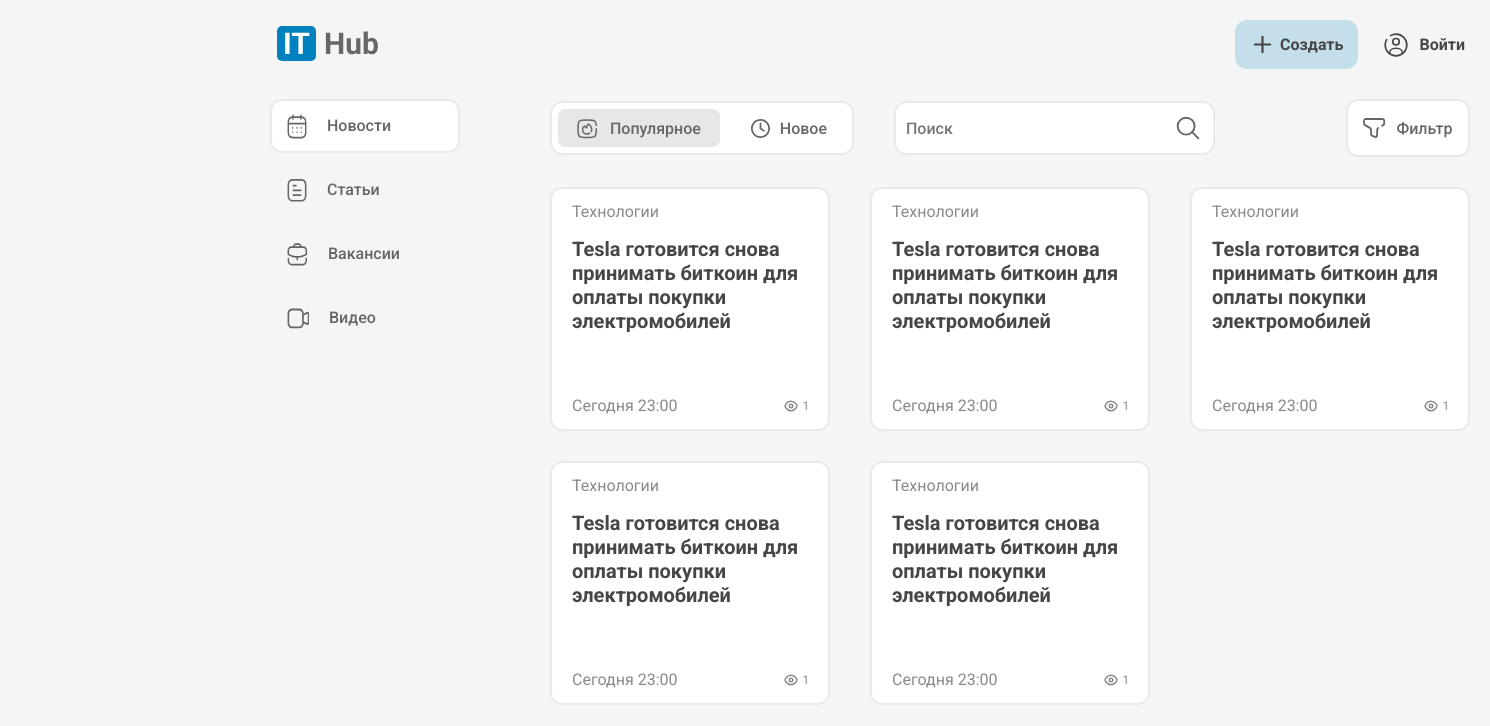
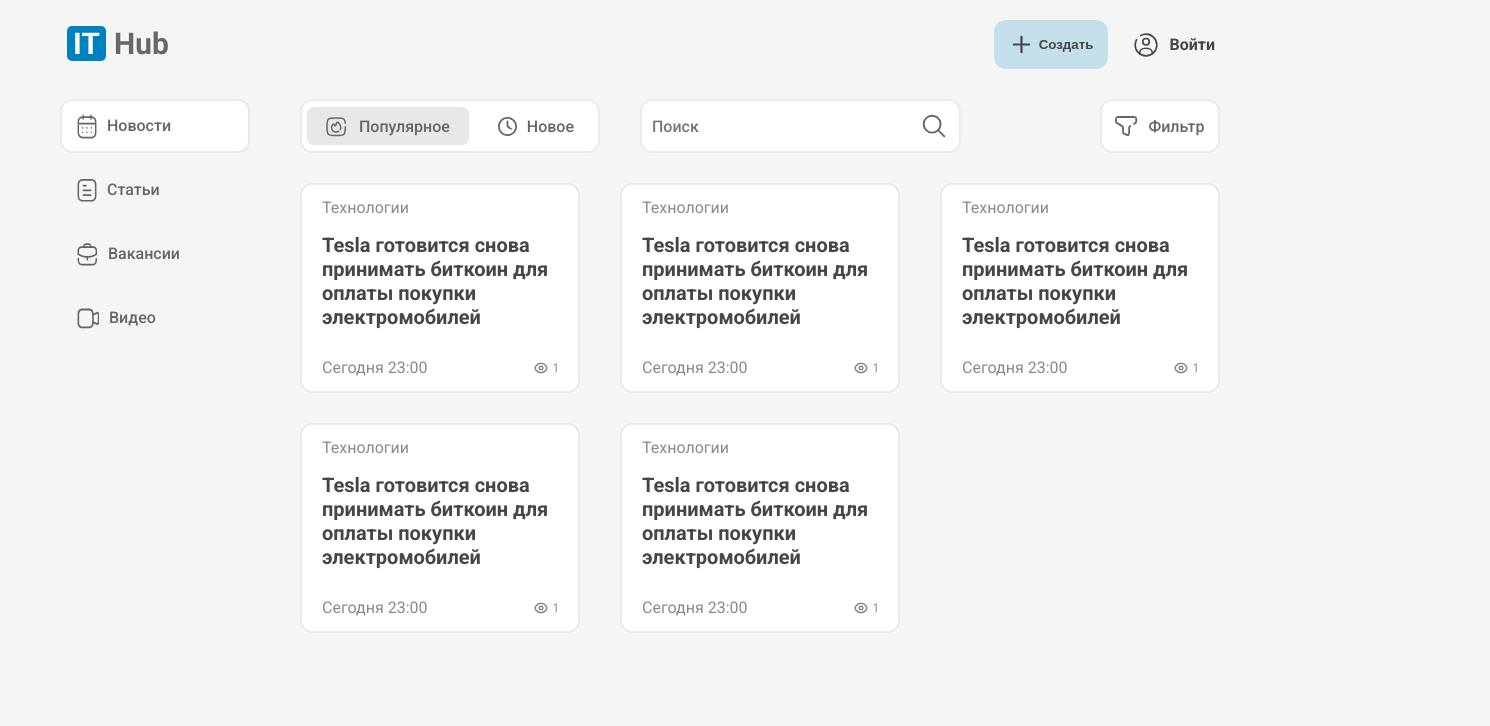
Before and after one commit to SpaceTeamX/ItHubFrontend, a React (Vite) app: page / in a window 1280 px wide. Shown: the top 726 px of the page, 1490 px wide, since content can reach past the window. Built offline with nearby package versions, Linux system fonts and the light colour scheme.

Commit message:
исправлены стили

```diff
--- a/src/app.module.scss
+++ b/src/app.module.scss
@@ -1,7 +1,8 @@
 .app {
   width: 1200px;
   padding: 0 20px;
-  margin: 20px 250px;
+  margin: 20px auto;
+
   .main {
     display: flex;
     margin-top: 30px;
--- a/src/components/Header/Header.jsx
+++ b/src/components/Header/Header.jsx
@@ -28,10 +28,10 @@
       <div className={style.wrapper}>
         <div className={style.buttonWrapper}>
 
-          <div onClick={() => setIsActive(!isActive)} className={style.button} >
+          <button onClick={() => setIsActive(!isActive)} className={style.button} >
             <img src="/assets/plus.svg" alt="plusIcon" />
             <p>Создать</p>
-          </div>
+          </button>
           {(isActive) &&
             <div className={style.popup}>
               <ul>
--- a/src/components/Header/header.module.scss
+++ b/src/components/Header/header.module.scss
@@ -1,7 +1,7 @@
 .header {
   display: flex;
 
-  width: 1200px;
+  width: 100%;
   justify-content: space-between;
   align-items: center;
   font-weight: 500;
@@ -35,7 +35,6 @@
       }
       .popup {
         position: absolute;
-        width: 120px;
         right: 0;
         margin-top: 10px;
         background-color: #c5dfeb;
--- a/src/components/Navbar/NavBarItem/NavBarItem.jsx
+++ b/src/components/Navbar/NavBarItem/NavBarItem.jsx
@@ -1,7 +1,7 @@
 import { useDispatch, useSelector } from 'react-redux'
 import style from './navbaritem.module.scss'
 import { setNavItemId } from '../../../redux/navBarSlice'
-import { Link } from 'react-router-dom'
+import { NavLink } from 'react-router-dom'
 
 const NavBarItem = ({ item, index }) => {
 
@@ -9,21 +9,19 @@
   const { navItemId } = useSelector(state => state.navBar)
 
   const handleClick = (index) => {
-
     dispatch(setNavItemId(index))
   }
 
-
   return (
-    <div className={index == navItemId ? style.active : style.wrapper} >
-      <Link
+    <div className={index == navItemId ? style.active : style.wrapper}>
+      <NavLink
         to={item.link}
         className={style.btn}
         onClick={() => handleClick(index)}
       >
         <img src={item.img} alt="" />
         <p>{item.name}</p>
-      </Link>
+      </NavLink>
     </div>
   )
 }
--- a/src/components/Navbar/NavBarItem/navbaritem.module.scss
+++ b/src/components/Navbar/NavBarItem/navbaritem.module.scss
@@ -1,37 +1,23 @@
-.wrapper {
+@mixin block($color) {
   display: block;
   border-radius: 12px;
   padding: 0 15px;
-  cursor: pointer;
+  border: 2px solid $color;
+  margin-bottom: 10px;
+}
 
-  border: 2px solid transparent;
-  .btn {
-    display: flex;
-    height: 50px;
-    margin-bottom: 10px;
-    align-items: center;
-    cursor: pointer;
-    p {
-      margin-left: 20px;
-    }
-  }
+.wrapper {
+  @include block(transparent)
 }
 
 .active {
-  display: block;
-  border-radius: 12px;
-  cursor: pointer;
-  padding: 0 15px;
+  @include block(#eaeaea);
   background: #fff;
-  border: 2px solid #eaeaea;
-  margin-bottom: 10px;
-  .btn {
-    display: flex;
-    height: 50px;
-    align-items: center;
-    cursor: pointer;
-    p {
-      margin-left: 20px;
-    }
-  }
 }
+
+.btn {
+  display: flex;
+  align-items: center;
+
+  height: 50px;
+}
--- a/src/main.scss
+++ b/src/main.scss
@@ -1,4 +1,24 @@
 @import url('https://fonts.googleapis.com/css2?family=Roboto:wght@300;400;500;700;900&display=swap');
+
+* {
+    margin: 0;
+    padding: 0;
+    box-sizing: border-box;
+}
+
+button {
+    background: none;
+    border: none;
+}
+input {
+    outline:none;
+    border: none;
+}
+a {
+    text-decoration: none;
+    color: inherit;
+}
+li {list-style: none}
 
 body{
     font-family: 'Roboto', sans-serif;
--- a/src/pages/News/News.jsx
+++ b/src/pages/News/News.jsx
@@ -5,7 +5,6 @@
 import style from './news.module.scss'
 
 const News = () => {
-
 
     return (
         <>
```
